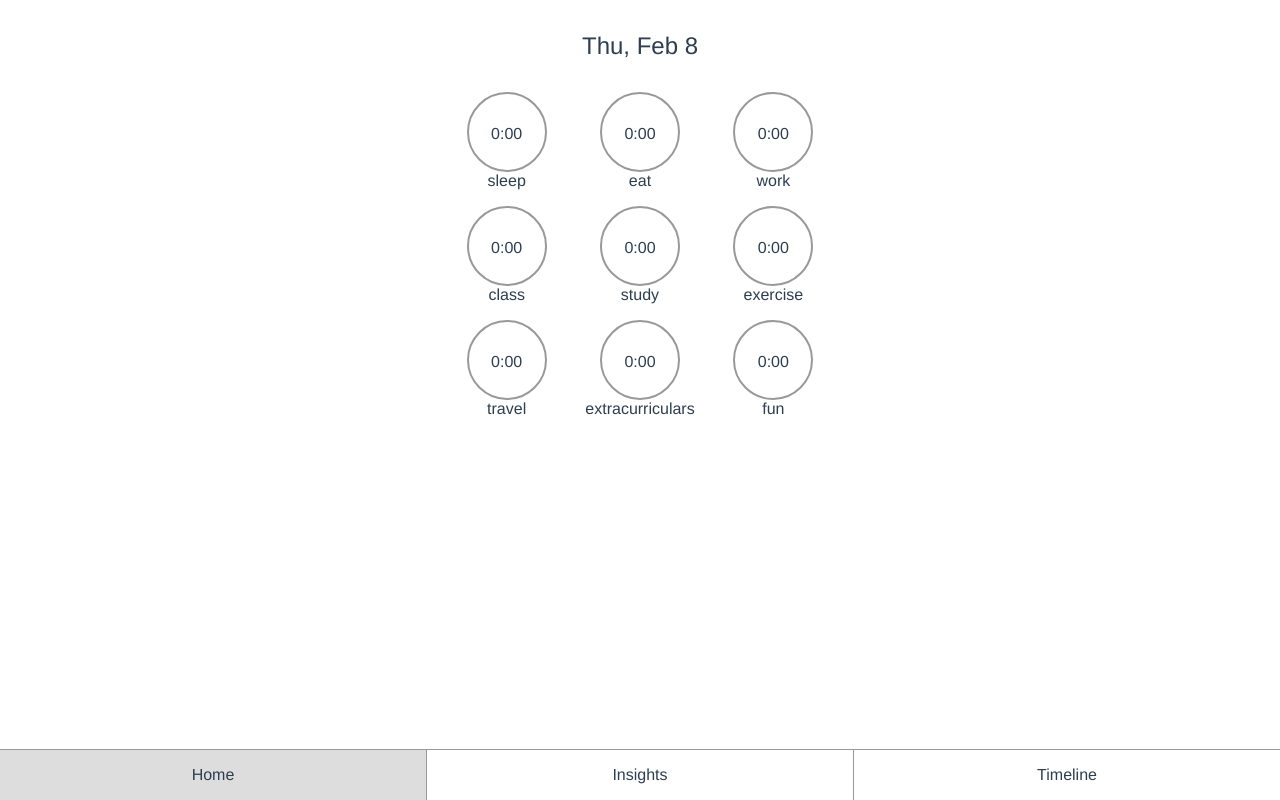
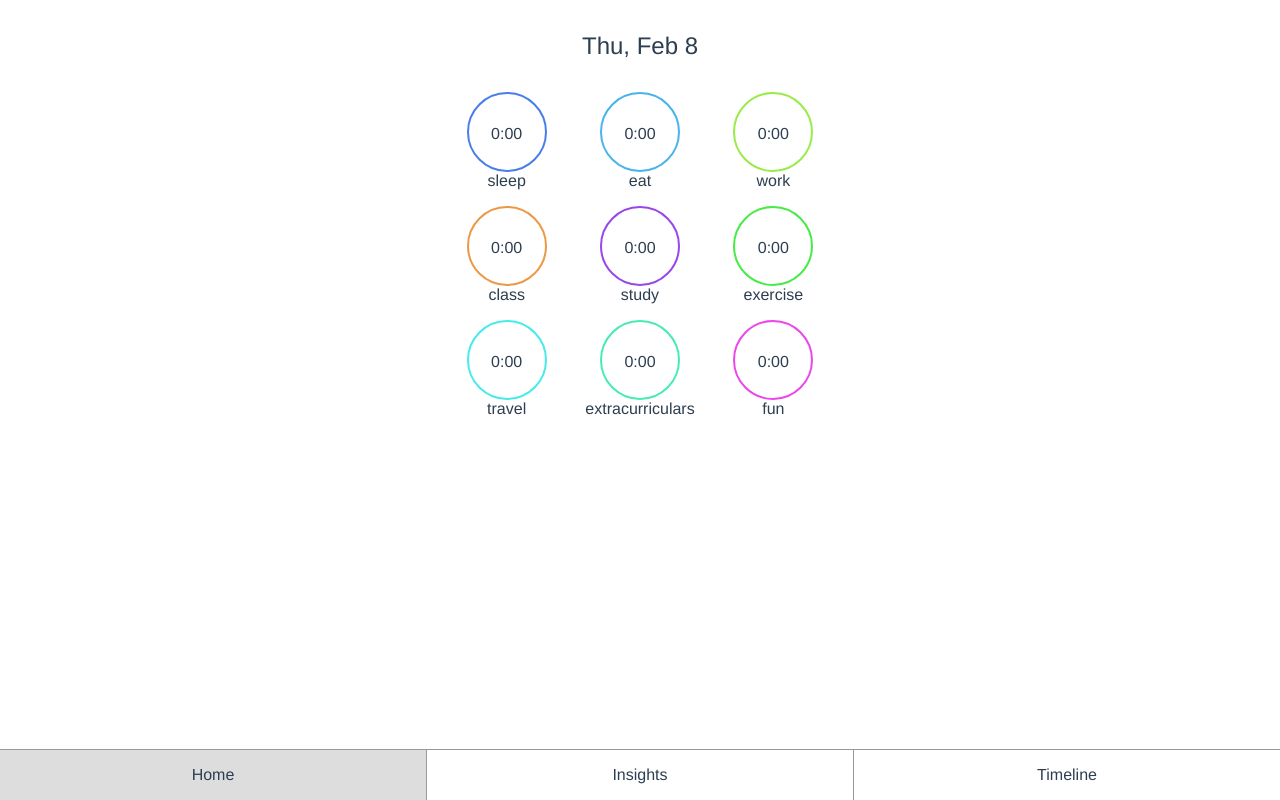
Before and after one commit to ajm13/manawa, a Vue app: page /#/login in a window 1280 px wide. Both pictures are taken after typing "Sample", "Sample123" into the empty fields and a click on the button "login". Built offline with nearby package versions, Linux system fonts and the light colour scheme.

Commit message:
Added in colors for the home screen
Also changed our one insight :)

```diff
--- a/src/components/Home.vue
+++ b/src/components/Home.vue
@@ -9,7 +9,11 @@
           inactive: active.category && active.category !== category
         }">
         <div class="circle"
-          @click="tapTimer(category)">
+          @click="tapTimer(category)"
+          :style="{
+            borderColor: colors[category],
+            backgroundColor: active.category === category ? colors[category] : '#fff'
+          }">
           {{ timers[category] + ((active.category === category) ? currentTime : 0) | time }}
         </div>
         <div class="cat">
@@ -33,7 +37,7 @@ export default {
   },
 
   computed: {
-    ...mapGetters(['active', 'categories', 'timers'])
+    ...mapGetters(['active', 'categories', 'colors', 'timers'])
   },
 
   methods: {
@@ -91,7 +95,7 @@ export default {
         animation: pulse 1.618s alternate ease-in-out infinite
 
         .circle
-          background-color: #999
+          // background-color: #999
           color: #fff
 
       &.inactive
--- a/src/components/Insights.vue
+++ b/src/components/Insights.vue
@@ -19,7 +19,7 @@
         :stroke="time.color"></path>
     </svg>
     <div id="recommendation">
-      You have 3 hours of unaccounted time.<br>Go outside or something, idk.
+      Hi User, you have 3 hours of unaccounted time.<br>You could've used that time to study for your midterm next week!
     </div>
     <div id="legend">
       <div v-for="d in data"
--- a/src/store/data.json
+++ b/src/store/data.json
@@ -14,6 +14,17 @@
     "extracurriculars",
     "fun"
   ],
+  "colors": {
+    "sleep": "hsl(220, 80%, 60%)",
+    "eat": "hsl(200, 80%, 60%)",
+    "work": "hsl(90, 80%, 60%)",
+    "class": "hsl(30, 80%, 60%)",
+    "study": "hsl(270, 80%, 60%)",
+    "exercise": "hsl(120, 80%, 60%)",
+    "travel": "hsl(180, 80%, 60%)",
+    "extracurriculars": "hsl(160, 80%, 60%)",
+    "fun": "hsl(300, 80%, 60%)"
+  },
   "timers": {},
   "goals": {
     "sleep": [8, 8, 8, 8, 8, 8, 8]
--- a/src/store/index.js
+++ b/src/store/index.js
@@ -19,6 +19,7 @@ const state = saved
 const getters = {
   active: state => state.active,
   categories: state => state.categories,
+  colors: state => state.colors,
   timers: state => state.timers
 }
 
```
